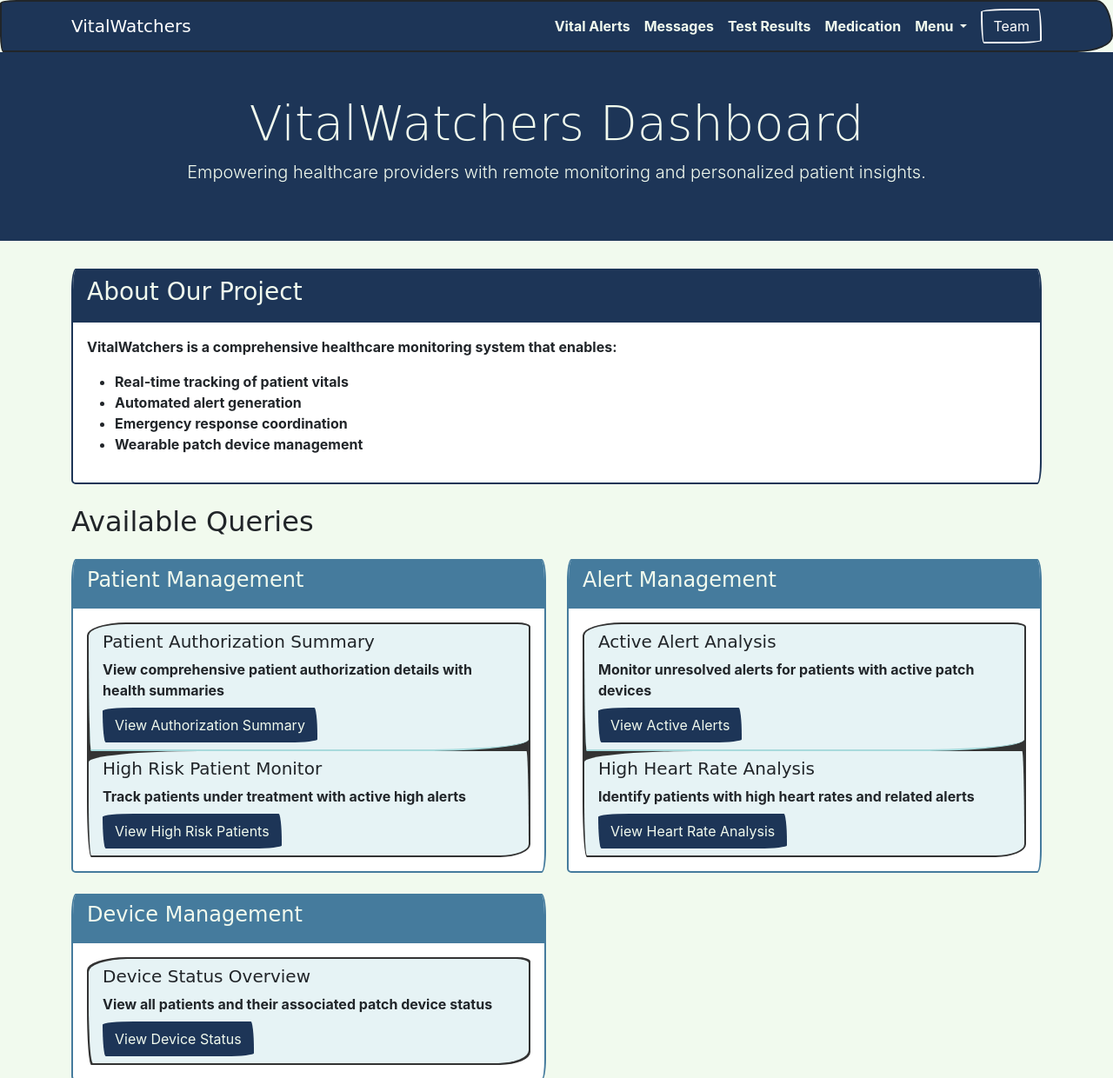
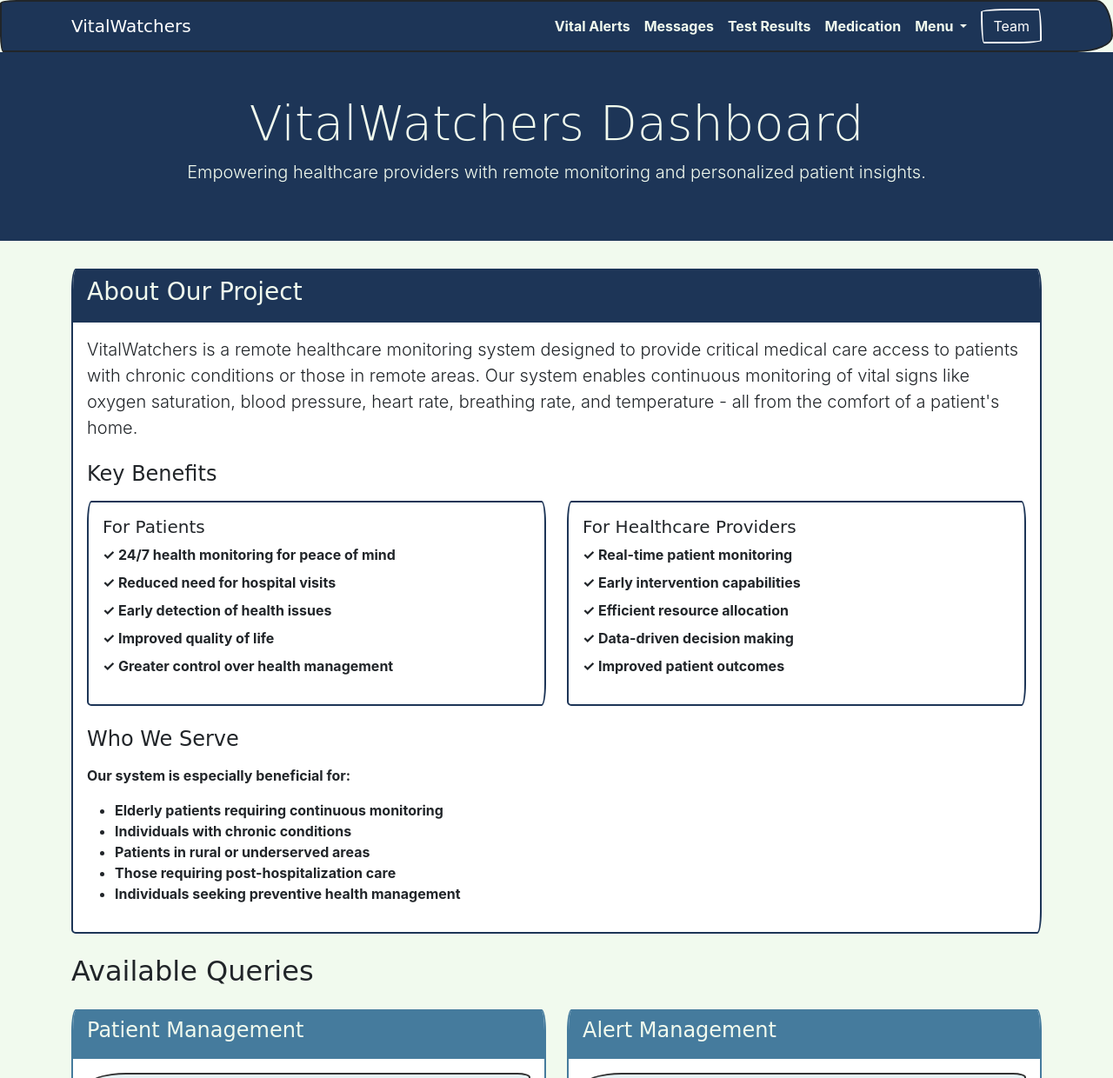
Before and after one commit to bhavneetbhargava1/VItalWatchersTeam7, a website: page public/index.html in a window 1280 px wide. Shown: the top 1240 px of the page at 87% size. Drawn offline with nearby package versions, Linux system fonts and the light colour scheme; a web font is replaced by a local one.

Commit message:
Main page

```diff
--- a/public/index.html
+++ b/public/index.html
@@ -228,20 +228,58 @@
     </div>
 </div>
 
-<!-- Project Overview -->
+<!-- Updated Project Overview -->
 <div class="container">
     <div class="card mb-4">
         <div class="card-header">
             <h3>About Our Project</h3>
         </div>
         <div class="card-body">
-            <p>VitalWatchers is a comprehensive healthcare monitoring system that enables:</p>
-            <ul>
-                <li>Real-time tracking of patient vitals</li>
-                <li>Automated alert generation</li>
-                <li>Emergency response coordination</li>
-                <li>Wearable patch device management</li>
-            </ul>
+            <p class="lead mb-4">VitalWatchers is a remote healthcare monitoring system designed to provide critical medical care access to patients with chronic conditions or those in remote areas. Our system enables continuous monitoring of vital signs like oxygen saturation, blood pressure, heart rate, breathing rate, and temperature - all from the comfort of a patient's home.</p>
+
+            <h4 class="mb-3">Key Benefits</h4>
+            <div class="row g-4">
+                <div class="col-md-6">
+                    <div class="card h-100">
+                        <div class="card-body">
+                            <h5 class="card-title">For Patients</h5>
+                            <ul class="list-unstyled">
+                                <li class="mb-2">✓ 24/7 health monitoring for peace of mind</li>
+                                <li class="mb-2">✓ Reduced need for hospital visits</li>
+                                <li class="mb-2">✓ Early detection of health issues</li>
+                                <li class="mb-2">✓ Improved quality of life</li>
+                                <li class="mb-2">✓ Greater control over health management</li>
+                            </ul>
+                        </div>
+                    </div>
+                </div>
+                <div class="col-md-6">
+                    <div class="card h-100">
+                        <div class="card-body">
+                            <h5 class="card-title">For Healthcare Providers</h5>
+                            <ul class="list-unstyled">
+                                <li class="mb-2">✓ Real-time patient monitoring</li>
+                                <li class="mb-2">✓ Early intervention capabilities</li>
+                                <li class="mb-2">✓ Efficient resource allocation</li>
+                                <li class="mb-2">✓ Data-driven decision making</li>
+                                <li class="mb-2">✓ Improved patient outcomes</li>
+                            </ul>
+                        </div>
+                    </div>
+                </div>
+            </div>
+
+            <div class="mt-4">
+                <h4 class="mb-3">Who We Serve</h4>
+                <p>Our system is especially beneficial for:</p>
+                <ul>
+                    <li>Elderly patients requiring continuous monitoring</li>
+                    <li>Individuals with chronic conditions</li>
+                    <li>Patients in rural or underserved areas</li>
+                    <li>Those requiring post-hospitalization care</li>
+                    <li>Individuals seeking preventive health management</li>
+                </ul>
+            </div>
         </div>
     </div>
 </div>
@@ -250,7 +288,6 @@
     <h2 class="mb-4">Available Queries</h2>
 
     <div class="row g-4">
-
         <div class="col-md-6">
             <div class="card query-card h-100">
                 <div class="card-header">
```
